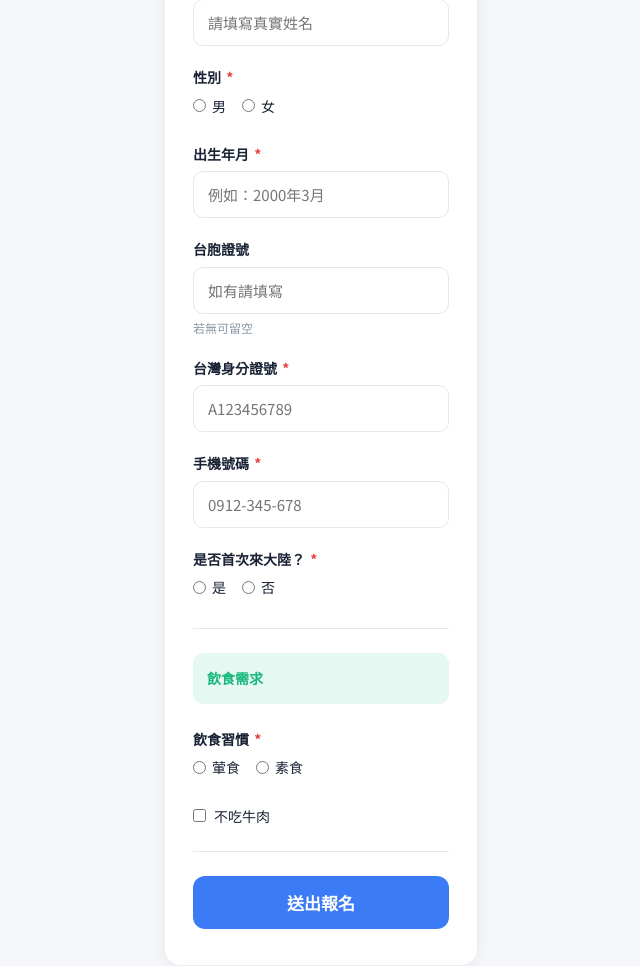
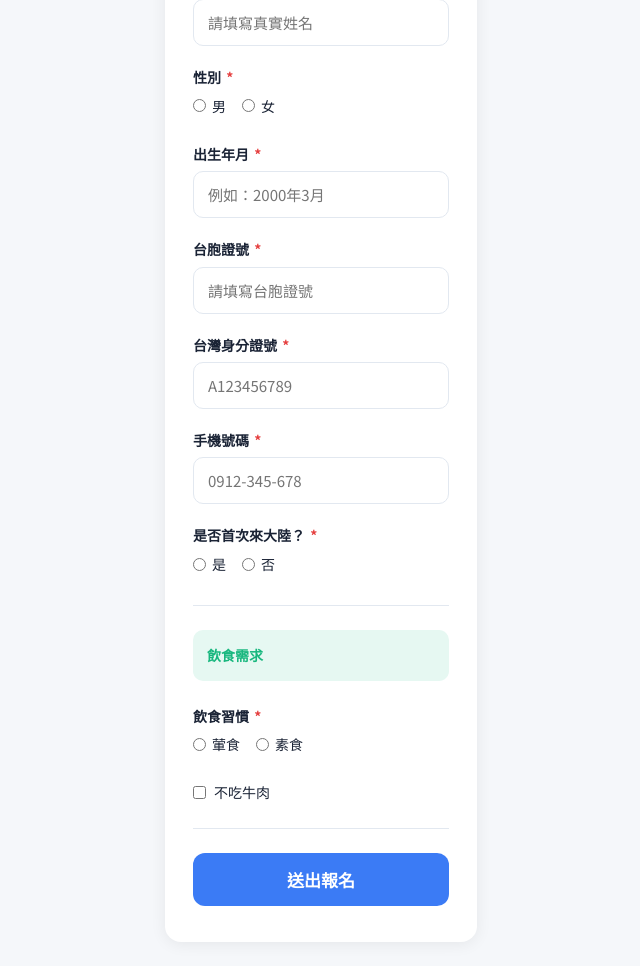
Before and after one commit to pc0808f/drone-soccer-Training-club, a FastAPI app: page /register/leader in a window 1280 px wide. Shown: the part 597-1563 px from the top of the page, without its empty margins (319-959 px from the left). Run offline with FastAPI, Linux system fonts and the light colour scheme.

Commit message:
Make both 台胞證號 and 台灣身分證號 required
Both IDs are mandatory for every registrant (leader and member) — not
choose-one. Enforced in the form (required), backend (Form(...)), and DB
(nullable=False).

Co-Authored-By: Claude Opus 4.8 (1M context) <noreply@anthropic.com>

```diff
--- a/backend/main.py
+++ b/backend/main.py
@@ -48,7 +48,7 @@ def register_leader_submit(
     name: str = Form(...),
     gender: str = Form(...),
     birth_date: str = Form(...),
-    taiwan_passport: str = Form(""),
+    taiwan_passport: str = Form(...),
     tw_id: str = Form(...),
     phone: str = Form(...),
     first_time_in_china: str = Form(...),
@@ -67,7 +67,7 @@ def register_leader_submit(
         name=name,
         gender=gender,
         birth_date=birth_date,
-        taiwan_passport=taiwan_passport or None,
+        taiwan_passport=taiwan_passport,
         tw_id=tw_id,
         phone=phone,
         first_time_in_china=first_time_in_china,
@@ -98,7 +98,7 @@ def register_member_submit(
     name: str = Form(...),
     gender: str = Form(...),
     birth_date: str = Form(...),
-    taiwan_passport: str = Form(""),
+    taiwan_passport: str = Form(...),
     tw_id: str = Form(...),
     phone: str = Form(...),
     first_time_in_china: str = Form(...),
@@ -119,7 +119,7 @@ def register_member_submit(
         name=name,
         gender=gender,
         birth_date=birth_date,
-        taiwan_passport=taiwan_passport or None,
+        taiwan_passport=taiwan_passport,
         tw_id=tw_id,
         phone=phone,
         first_time_in_china=first_time_in_china,
--- a/backend/models.py
+++ b/backend/models.py
@@ -33,7 +33,7 @@ class Registration(Base):
     name = Column(String(100), nullable=False)
     gender = Column(String(10), nullable=False)
     birth_date = Column(String(20), nullable=False)
-    taiwan_passport = Column(String(50), nullable=True)
+    taiwan_passport = Column(String(50), nullable=False)
     tw_id = Column(String(20), nullable=False)
     phone = Column(String(20), nullable=False)
     first_time_in_china = Column(String(10), nullable=False)
--- a/backend/templates/register_leader.html
+++ b/backend/templates/register_leader.html
@@ -46,9 +46,8 @@
     </div>
 
     <div class="form-group">
-      <label>台胞證號</label>
-      <input type="text" name="taiwan_passport" placeholder="如有請填寫">
-      <div class="form-hint">若無可留空</div>
+      <label>台胞證號 <span class="required">*</span></label>
+      <input type="text" name="taiwan_passport" required placeholder="請填寫台胞證號">
     </div>
 
     <div class="form-group">
--- a/backend/templates/register_member.html
+++ b/backend/templates/register_member.html
@@ -45,9 +45,8 @@
     </div>
 
     <div class="form-group">
-      <label>台胞證號</label>
-      <input type="text" name="taiwan_passport" placeholder="如有請填寫">
-      <div class="form-hint">若無可留空</div>
+      <label>台胞證號 <span class="required">*</span></label>
+      <input type="text" name="taiwan_passport" required placeholder="請填寫台胞證號">
     </div>
 
     <div class="form-group">
```
